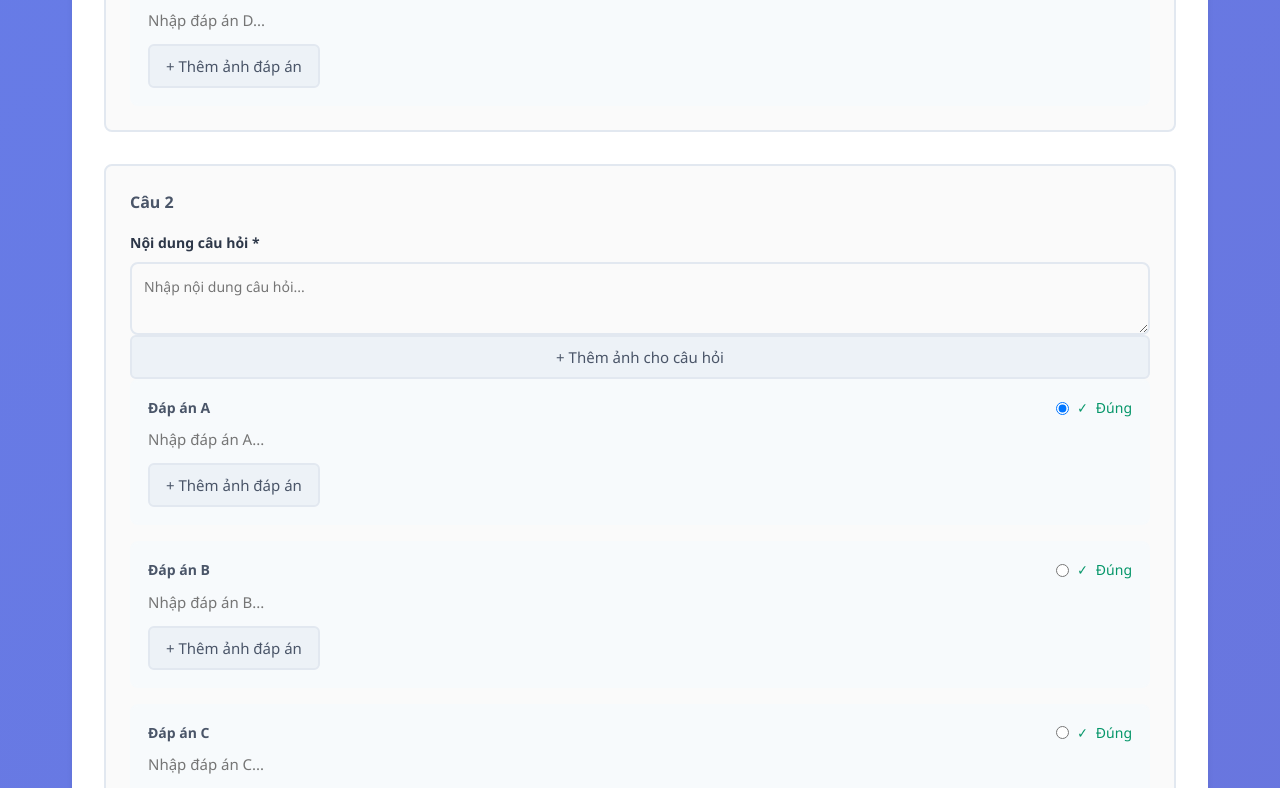
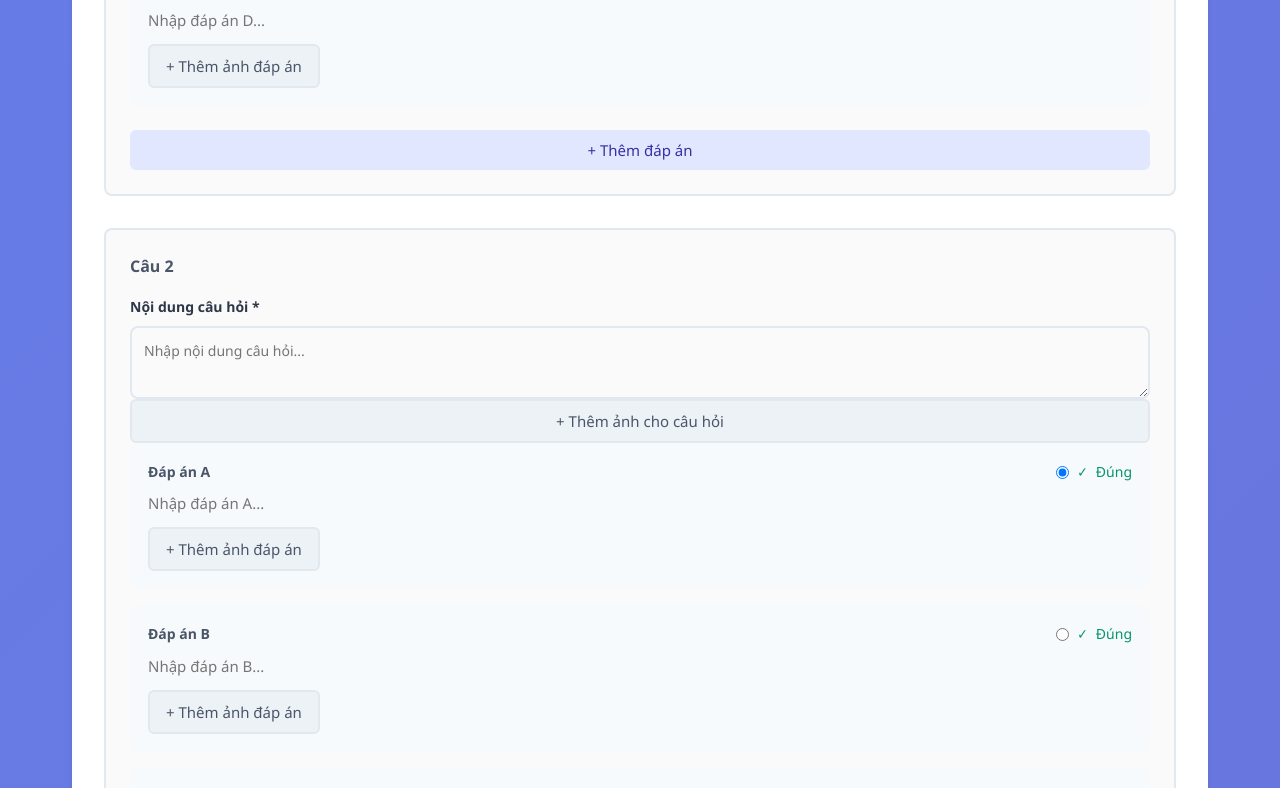
Before and after one commit to 20215458-phuongnm/secContest, a Vue app: page /admin/upload in a window 1280 px wide. Shown: the part 1068-1856 px from the top of the page. Built offline with nearby package versions, Linux system fonts and the light colour scheme; sample sign-in values are in the browser's storage.

Commit message:
more answer

```diff
--- a/src/views/AdminUpload.vue
+++ b/src/views/AdminUpload.vue
@@ -117,6 +117,9 @@
                       </div>
                     </div>
                   </div>
+                  <button type="button" class="add-answer-btn" @click="addAnswer(q)">
+                    + Thêm đáp án
+                  </button>
                 </div>
               </div>
             </div>
@@ -280,6 +283,16 @@ const submitQuestionSet = async () => {
     isSaving.value = false
     uploadProgress.value = ''
   }
+}
+
+function addAnswer(q) {
+  q.answers.push({
+    content: '',
+    image: null,
+    imagePreview: null,
+    showImage: false,
+    order: q.answers.length,
+  })
 }
 
 onMounted(() => {
@@ -822,4 +835,19 @@ onMounted(() => {
     padding: 0.75rem;
   }
 }
+
+.add-answer-btn {
+  margin-top: 0.5rem;
+  background: #e0e7ff;
+  color: #3730a3;
+  border: none;
+  border-radius: 6px;
+  padding: 0.5rem 1rem;
+  font-weight: 500;
+  cursor: pointer;
+  transition: background 0.2s;
+}
+.add-answer-btn:hover {
+  background: #c7d2fe;
+}
 </style>
```
